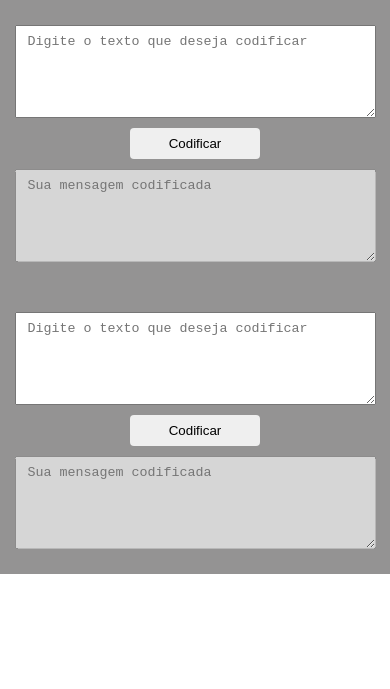
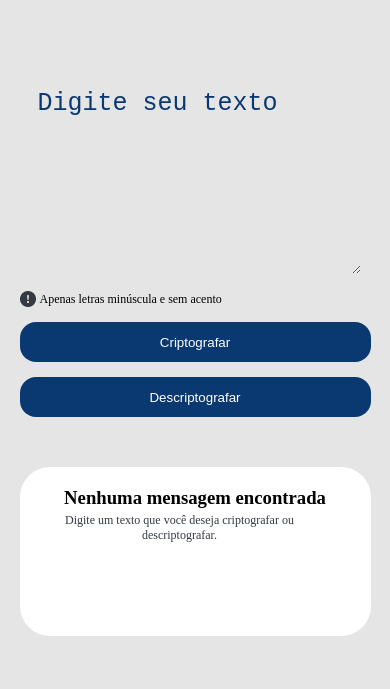
Before and after one commit to Jrodolfosilva/challenge-alura, a plain HTML site: page index.html in a window 390 px wide. Drawn offline with Linux system fonts and the light colour scheme.

Commit message:
first-mobile
Criação das telas mobile e tablet

```diff
--- a/css/app.css
+++ b/css/app.css
@@ -5,21 +5,109 @@
     text-decoration: none;
 
 }
-.codifica, .decodifica{
-    background-color:rgba(15, 13, 13, 0.445);
+main{
+    min-height: 100vh;
+    background-color:#E5E5E5;
+    padding-top: 10vh;
+}
+section > textarea{
+    display: block;
+    border: none;
+    margin: 0 auto;
+    font-size: 16px;
+    max-width: 90%;
+    padding: 5px 8px;
+    background-color: transparent;
+}
+section > textarea::placeholder{
+    font-size: 25px;
+    color:#0A3871;
+}
+section > div{
     display: flex;
-    flex-direction: column;
+    flex-wrap: wrap;
+    justify-content: center;
+    gap:15px;
+    margin-top:2vh;
+}
+section div >  p {
+    display: flex;
     align-items: center;
-    gap:10px;
-    padding: 25px 0px;
+    font-size: 12px;
+    gap:4px;
+    width: 90%;
 }
-button{
-    padding: 8px;
-    width: 130px;
-    border-radius: 4px;
+section div > button {
+    background-color:#0A3871;
+    color:#fff;
     border: none;
-    cursor: pointer;
+    border-radius: 16px;
+    height: 40px;
+    width: 90%;
 }
-textarea{
-    padding: 8px 12px;
+
+main > section:nth-child(2){
+    max-width: 90vw;
+    margin: 0 auto;
+    margin-top: 50px;
+    padding-bottom: 50px;
 }
+main > section:nth-child(2) > div{
+    background-color: #fff;
+    min-height: 20vh;
+    border-radius: 30px;
+    padding: 20px 20px;
+}
+
+.response{
+    display: block;
+    text-align: center;
+}
+.response p {
+    margin-top: 4px;
+    color:#343A40;
+}
+
+
+@media (min-width:768px) {
+
+    section > textarea{
+        width: 90%;
+        height: 50vh;
+        font-size: 32px;
+    }
+    section > textarea::placeholder{
+        font-size: 40px;
+    }
+    main > section:nth-child(2) > div{
+      border-radius: 60px;
+    }
+    section div > button {
+        width: 320px;
+        height: 60px;
+        font-size: 20px;
+        border-radius: 25px;
+    }
+    section div > button:nth-child(2) {
+        margin-right: 32px;
+
+    }
+    section div >  p {
+       font-size: 18px;
+    }
+    .response{
+        display: block;
+        text-align: center;
+    }
+    .response h3{
+        font-size:44px;
+        margin-top: 20px;
+
+    }
+    .response p {
+        margin: 0 auto;
+        margin-top: 4px;
+        font-size: 32px;
+    }
+
+}
--- a/index.html
+++ b/index.html
@@ -10,21 +10,22 @@
 <body>
 <main>
    <section class="codifica">
-    <textarea name="codifica" id="code" cols="40" rows="5" placeholder="Digite o texto que deseja codificar"></textarea></>
-
-    <button id="codificar">Codificar</button>
-    <textarea name="descodifica" id="descode" cols="40" rows="5" placeholder="Sua mensagem codificada" disabled
-    ></textarea>
+        <textarea name="codifica" id="code" cols="30" rows="10" placeholder="Digite seu texto"></textarea></>
+        <div>
+            <p>
+                <img src="./img/Vector.png" alt="icon">
+                <span>Apenas letras minúscula e sem acento</span>
+            </p>
+            <button id="codificar">Criptografar</button>
+            <button id="descodificar">Descriptografar</button>
+        </div>
     </section>
-
-    <section class="decodifica">
-
-    <textarea name="codifica" id="code" cols="40" rows="5" placeholder="Digite o texto que deseja codificar"></textarea></>
-
-    <button id="codificar">Codificar</button>
-    <textarea name="descodifica" id="descode" cols="40" rows="5" placeholder="Sua mensagem codificada" disabled
-    ></textarea>
-   </section>
+    <section>
+        <div class="response">
+            <h3>Nenhuma mensagem encontrada</h3>
+            <p>Digite um texto que você deseja criptografar ou descriptografar.</p>
+        </div>
+    </section>
 </main>
     <script src="./js/app.js" defer/>
 </body>
```
Also changed, not shown: img/Vector.png (added).
